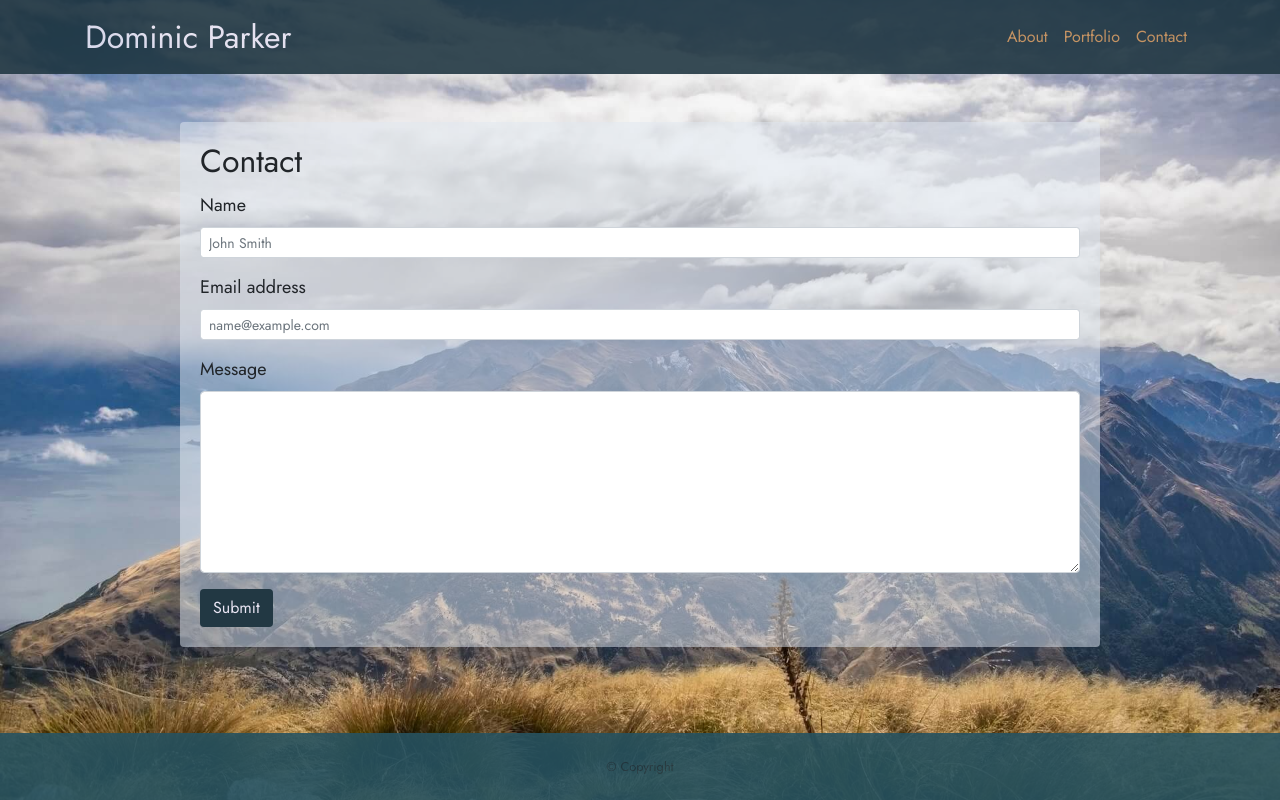
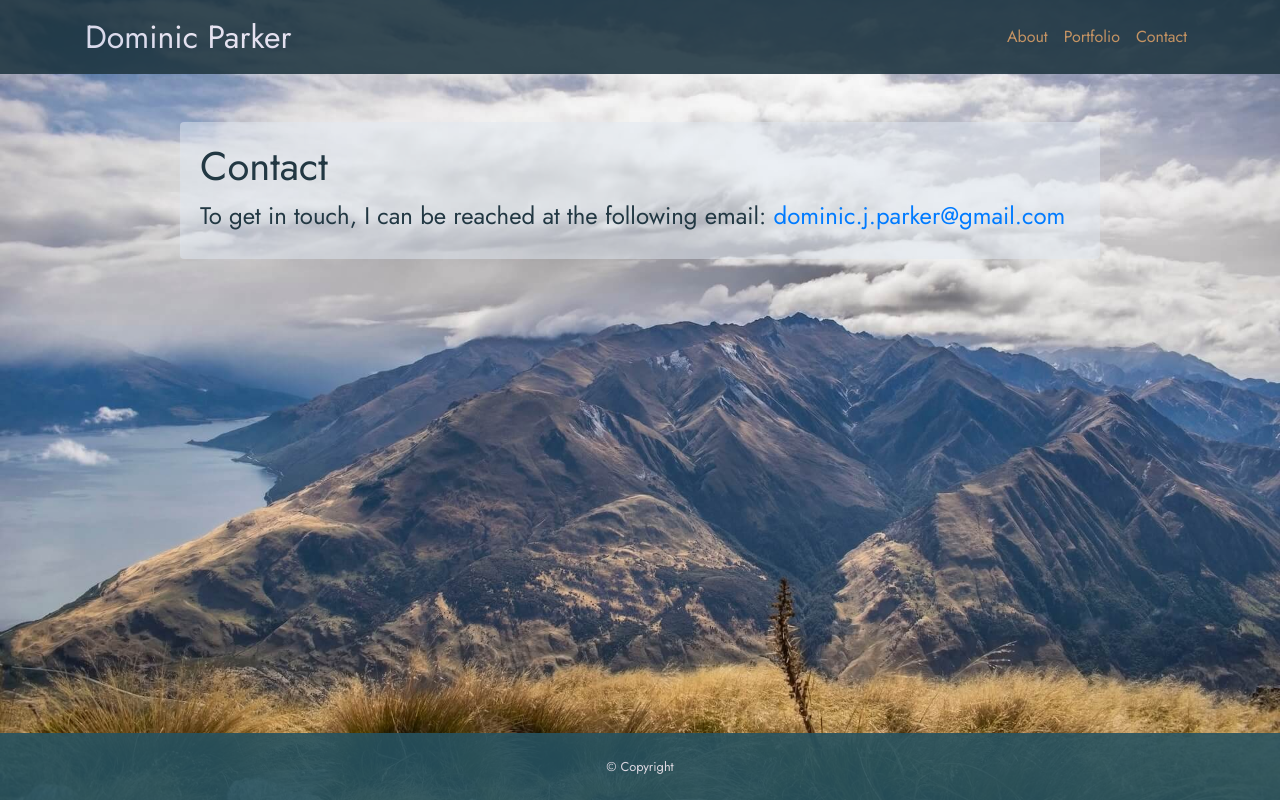
Before and after one commit to domjparker/portfolio, a website: page contact.html in a window 1280 px wide. Drawn offline with nearby package versions, Linux system fonts and the light colour scheme; a web font is replaced by a local one.

Commit message:
updated contact page, fixed footer, fixed text coloring

```diff
--- a/contact.html
+++ b/contact.html
@@ -61,15 +61,16 @@
             <div class="card section card-body border-0">
               <div class="row">
                 <div class="col-md-12">
-                  <h2 class="card-title">Contact</h2>
+                  <h1 class="card-title">Contact</h1>
                 </div>
               </div>
               <div class="row">
                 <div class="col-md-12">
+                  <h4 class="contact-invite">To get in touch, I can be reached at the following email: <a href="mailto:dominic.j.parker@gmail.com" target="blank" rel="noopener noreferrer">dominic.j.parker@gmail.com</a></h4>
                   <!-- form inputs -->
-                  <form>
+                  <!-- <form> -->
                     <!-- name input -->
-                    <div class="form-group">
+                    <!-- <div class="form-group">
                       <label for="exampleFormControlInput1">Name</label>
                       <input
                         type="email"
@@ -77,9 +78,9 @@
                         id="exampleFormControlInput1"
                         placeholder="John Smith"
                       />
-                    </div>
+                    </div> -->
                     <!-- email address input -->
-                    <div class="form-group">
+                    <!-- <div class="form-group">
                       <label for="exampleFormControlInput2"
                         >Email address</label
                       >
@@ -89,23 +90,23 @@
                         id="exampleFormControlInput2"
                         placeholder="name@example.com"
                       />
-                    </div>
+                    </div> -->
                     <!-- message input -->
-                    <div class="form-group">
+                    <!-- <div class="form-group">
                       <label for="exampleFormControlTextarea1">Message</label>
                       <textarea
                         class="form-control"
                         id="exampleFormControlTextarea1"
                         rows="7"
                       ></textarea>
-                    </div>
+                    </div> -->
                     <!-- submit button -->
-                    <input
+                    <!-- <input
                       class="btn btn-custom"
                       type="submit"
                       value="Submit"
                     />
-                  </form>
+                  </form> -->
                 </div>
               </div>
             </div>
@@ -120,7 +121,7 @@
       <div class="row">
         <div class="col-md-12">
           <div class="container">
-            <p class="m-0 text-center small">© Copyright</p>
+            <p class="m-0 text-center small copyright">© Copyright</p>
           </div>
         </div>
       </div>
--- a/style.css
+++ b/style.css
@@ -64,6 +64,10 @@ body {
   font-size: large;
 }
 
+.card-title {
+  color: #223843;
+}
+
 p {
   color: #223843;
 }
@@ -116,12 +120,20 @@ p {
   color: #eae6f4;
 }
 
+.contact-invite {
+  color: #223843;
+}
+
 /* footer */
 .footer-custom {
   background-color: #275360;
   opacity: .9;
   color: #eae6f4;
   margin-top: auto;
+}
+
+.copyright {
+  color: #eae6f4;
 }
 
 /* media queries but I didn't get to finish these as yet*/
```
Also changed, not shown: index.html (+2 -2 lines), portfolio.html (+2 -2 lines).
